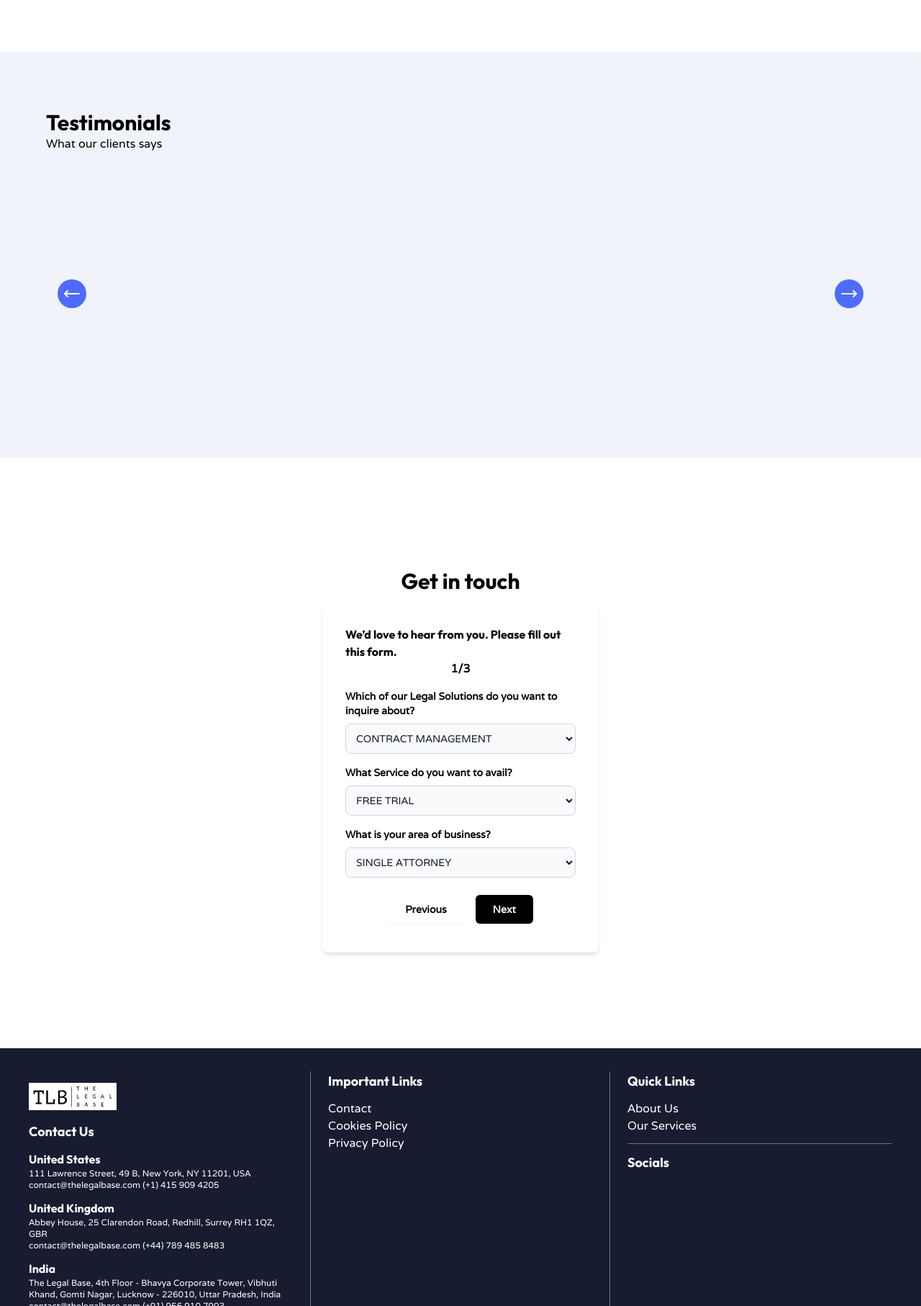
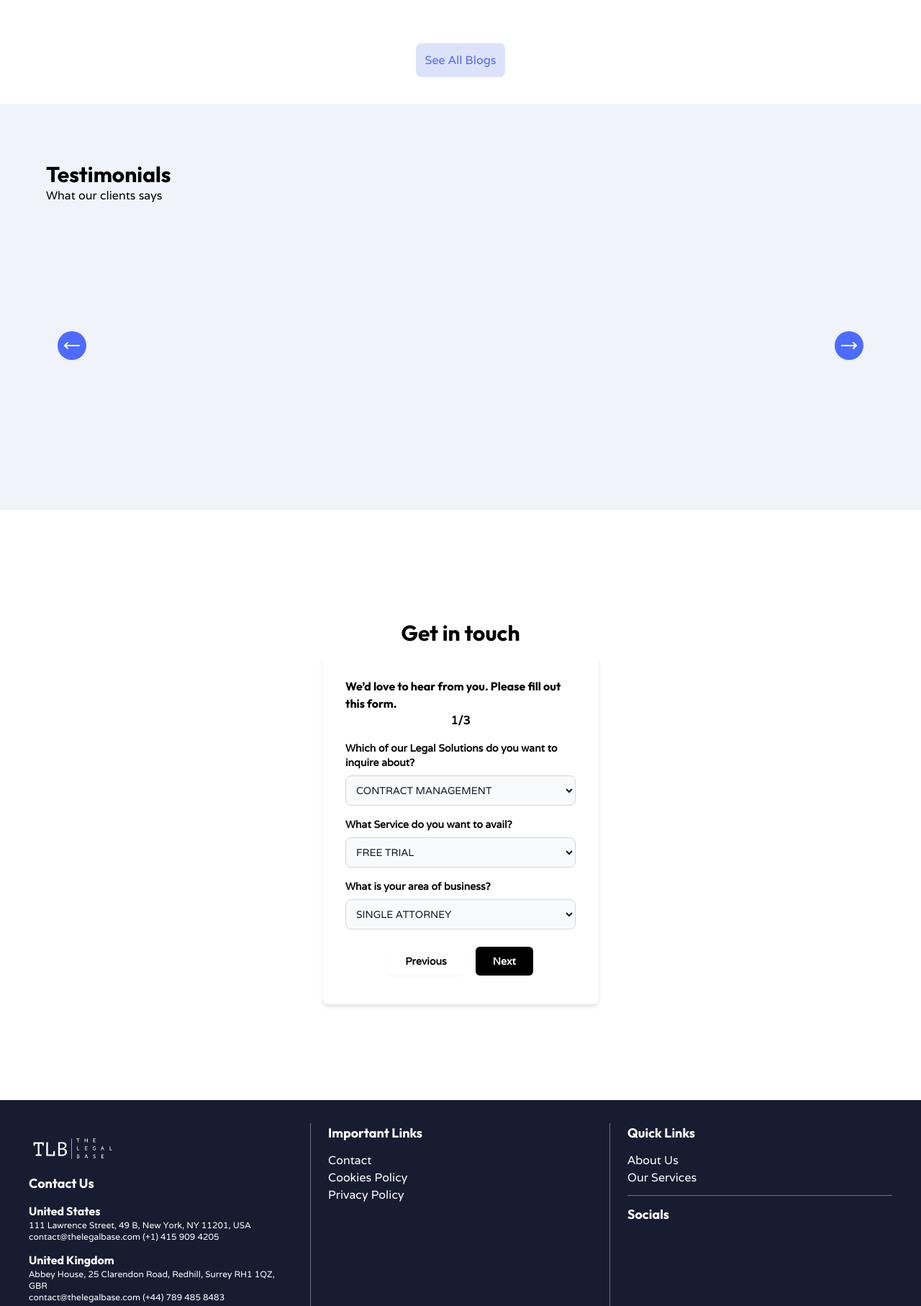
Before and after one commit to lfgraphics/ltbb, a Next.js app: page / in a window 1280 px wide. Shown: the part 3713-5527 px from the top of the page at 72% size. Built offline with nearby package versions, Linux system fonts and the light colour scheme.

Commit message:
[Update]: changed the footer logo and added the see all blog button in blog section

```diff
--- a/components/Footer.js
+++ b/components/Footer.js
@@ -5,8 +5,8 @@ const Footer = () => {
     <footer className="bg-[#181C31] w-full flex justify-center p-4 text-white">
       <div className="w-full flex flex-col md:flex-row">
         <div className="my-4 md:w-1/3 border-r border-r-gray-500 pl-6 pr-6 xs-border-none">
-          <div className="my-4 md:w-1/3 bg-white">
-            <img src="The_Legal Base-logos_black.png" alt="The Legal Base Logo" className="w-full m-auto block sm:mx-auto sm:w-80" />
+          <div className="my-4 md:w-1/3 ">
+            <img src="The_Legal Base-logos_black.png" alt="The Legal Base Logo" className="w-full m-auto block sm:mx-auto sm:w-80 invert" />
           </div>
           <h3 className="text-lg font-bold">Contact Us</h3>
 
--- a/components/home/BlogSection.jsx
+++ b/components/home/BlogSection.jsx
@@ -1,8 +1,9 @@
+import Link from "next/link";
 import { homeBlogData } from "@/constants/homeBlogData";
 import BlogCard from "./BlogCard";
 export default function BlogSection() {
   return (
-    <section className=" text-black">
+    <section className="text-black">
       <div className="bg-homeBg px-[5%] flex flex-col py-10 items-center text-center gap-4 ">
         <div className="bg-gray-500 py-2 px-4 rounded-3xl">Our blog</div>
         <h2
@@ -17,9 +18,12 @@ export default function BlogSection() {
         </p>
       </div>
       <div className="py-10 flex flex-col md:flex-row gap-10 flex-wrap px-[5%] bg-white">
-        {homeBlogData?.map((item,i) => {
-          return <BlogCard key={item.id} data={item} animationType="zoom-in" animationDelay={i*150}/>;
+        {homeBlogData?.map((item, i) => {
+          return <BlogCard key={item.id} data={item} animationType="zoom-in" animationDelay={i * 150} />;
         })}
+      </div>
+      <div className="bg-white text-center pb-12 ">
+        <Link href="#" className="border border-[#DDE2FB] bg-[#DDE2FB] rounded-lg p-3 text-[#4E6BFF] hover:bg-[#d3d8f5]">See All Blogs</Link>
       </div>
     </section>
   );
```
